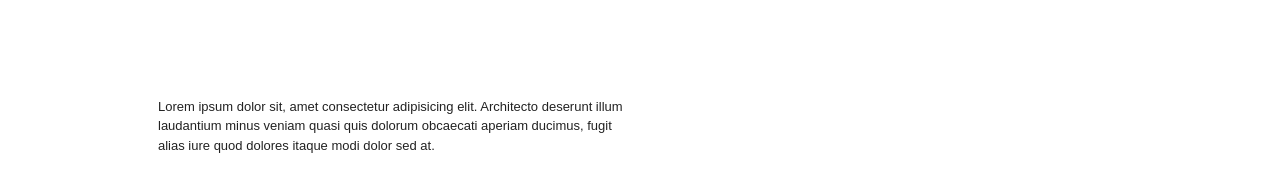
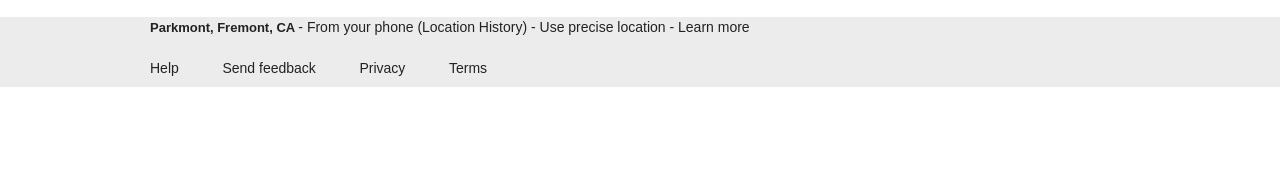
Before and after one commit to TeraBirb/google-searchpage, a plain HTML site: page index.html in a window 1280 px wide. Shown: the part 2328-2519 px from the top of the page. After the commit the page ends 2415 px from the top, so only its background shows below. Drawn offline with Linux system fonts and the light colour scheme; a script that the page names is missing.

Commit message:
add footer, rough finish project

```diff
--- a/css/main.css
+++ b/css/main.css
@@ -259,7 +259,7 @@ h3 a {
 #long-google {
   margin-top: 30px;
   margin-left: 150px;
-  margin-bottom: 0;
+  margin-bottom: 20px;
 }
 
 #long-google ul {
@@ -285,8 +285,40 @@ h3 a {
   margin-left: 40px;
 }
 
-/* Filler */
-p {
-  margin-top: 100px;
-  margin-bottom: 400px;
+/* Footer */
+
+footer {
+  background-color: #ececec;
+  position: absolute;
+  height: 70px;
+  width: 100%;
 }
+
+footer span,
+footer b,
+footer ul,
+footer li,
+footer div,
+footer a {
+  background: none;
+}
+
+footer span {
+  margin-top: 10px;
+  padding: 7px 150px;
+  font-size: 14px;
+}
+
+footer ul {
+  margin-left: 150px;
+  margin-top: 20px;
+}
+
+footer li {
+  display: inline-block;
+  margin-right: 40px;
+}
+
+footer li a {
+  font-size: 14px;
+}
--- a/index.html
+++ b/index.html
@@ -204,13 +204,20 @@
               </ul>
             </div>
           </div>
-        <p>
-          Lorem ipsum dolor sit, amet consectetur adipisicing elit. Architecto
-          deserunt illum laudantium minus veniam quasi quis dolorum obcaecati
-          aperiam ducimus, fugit alias iure quod dolores itaque modi dolor sed
-          at.
-        </p>
       </div>
     </div>
+
+    <!--Footer-->
+    <footer>
+        <span><b>Parkmont, Fremont, CA </b> - From your phone (Location History) - Use precise location - Learn more</span>
+        <div>
+          <ul>
+            <li><a href="#">Help</a></li>
+            <li><a href="#">Send feedback</a></li>
+            <li><a href="#">Privacy</a></li>
+            <li><a href="#">Terms</a></li>
+          </ul>
+        </div>
+    </footer>
   </body>
 </html>
```
